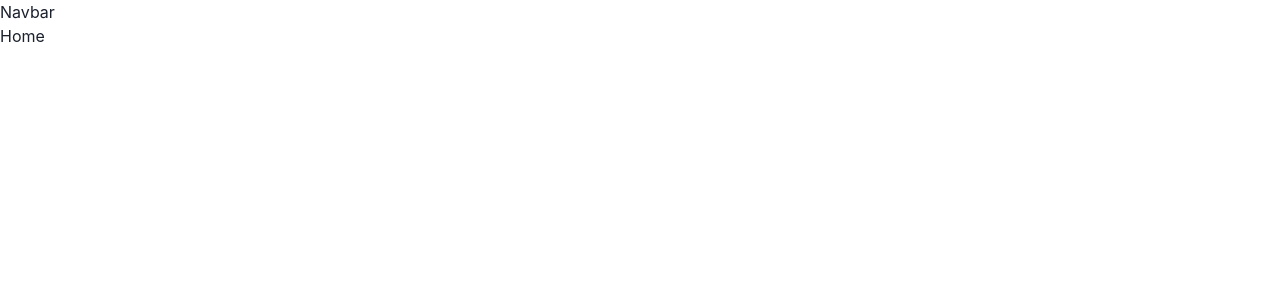
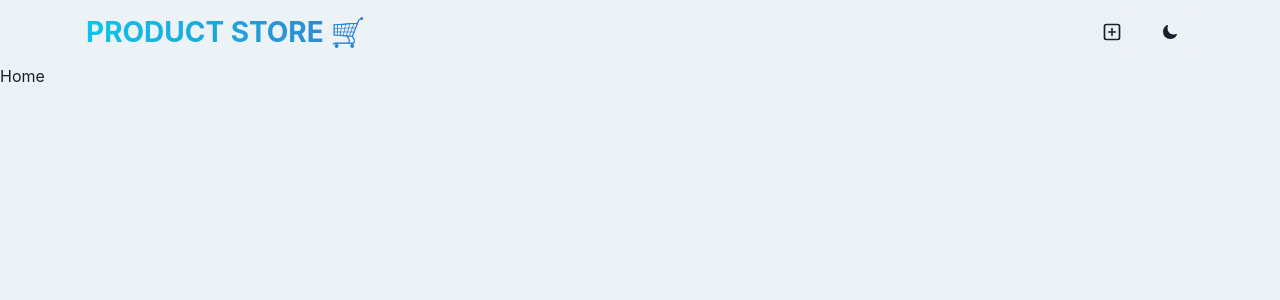
Before and after one commit to jabezinu/store_managment, a React (Vite) app in the folder frontend/: page / in a window 1280 px wide. Shown: the top 300 px of the page. Built offline with nearby package versions, Linux system fonts and the light colour scheme.

Commit message:
done with navbar component

```diff
--- a/frontend/src/App.jsx
+++ b/frontend/src/App.jsx
@@ -3,11 +3,11 @@
 import HomePage from "./pages/HomePage"
 import CreatePage from "./pages/CreatePage"
 import Navbar from "./components/Navbar"
-import { Box } from "@chakra-ui/react"
+import { Box, useColorModeValue } from "@chakra-ui/react"
 
 function App() {
   return (
-    <Box minH={"100vh"}>
+    <Box minH={"100vh"} bg={useColorModeValue("gray.100", "gray.900")}>
       <Navbar />
       <Routes>
         <Route path="/" element={<HomePage />} />
--- a/frontend/src/components/Navbar.jsx
+++ b/frontend/src/components/Navbar.jsx
@@ -1,11 +1,48 @@
-import React from 'react'
+import { Button, Container, Flex, HStack, Text, useColorMode } from "@chakra-ui/react"
+import { Link } from "react-router-dom";
+
+import { PlusSquareIcon } from "@chakra-ui/icons";
+import {IoMoon} from "react-icons/io5";
+import {LuSun} from "react-icons/lu";
+
 
 const Navbar = () => {
+  const {colorMode, toggleColorMode } = useColorMode();
+
   return (
-    <div>
-      Navbar
-    </div>
-  )
-}
+    <Container maxW={"1140px"} px={4} >
+      <Flex
+        h={16}
+        alignItems={"center"}
+        justifyContent={"space-between"}
+        flexDir={{
+          base:"column",
+          sm:"row"
+        }}
+      >
+        <Text
+          fontSize={{ base: "22", sm: "28"}}
+          fontWeight={"bold"}
+          textTransform={"uppercase"}
+          textAlign={"center"}
+          bgGradient={"linear(to-r, cyan.400, blue.500)"}
+          bgClip={"text"}
+        >
+          <Link to={"/"}>Product Store 🛒</Link>
+        </Text>
 
-export default Navbar
+        <HStack spacing={2} alignItems={"center"}>
+          <Link to={"/create"}>
+            <Button>
+              <PlusSquareIcon fontSize={20} />
+            </Button>
+          </Link>
+          <Button onClick={toggleColorMode}>
+            {colorMode === "light" ? <IoMoon /> : <LuSun size = "20" />}
+          </Button>
+        </HStack>
+      </Flex>
+    </Container>
+  );
+};
+export default Navbar;
```
